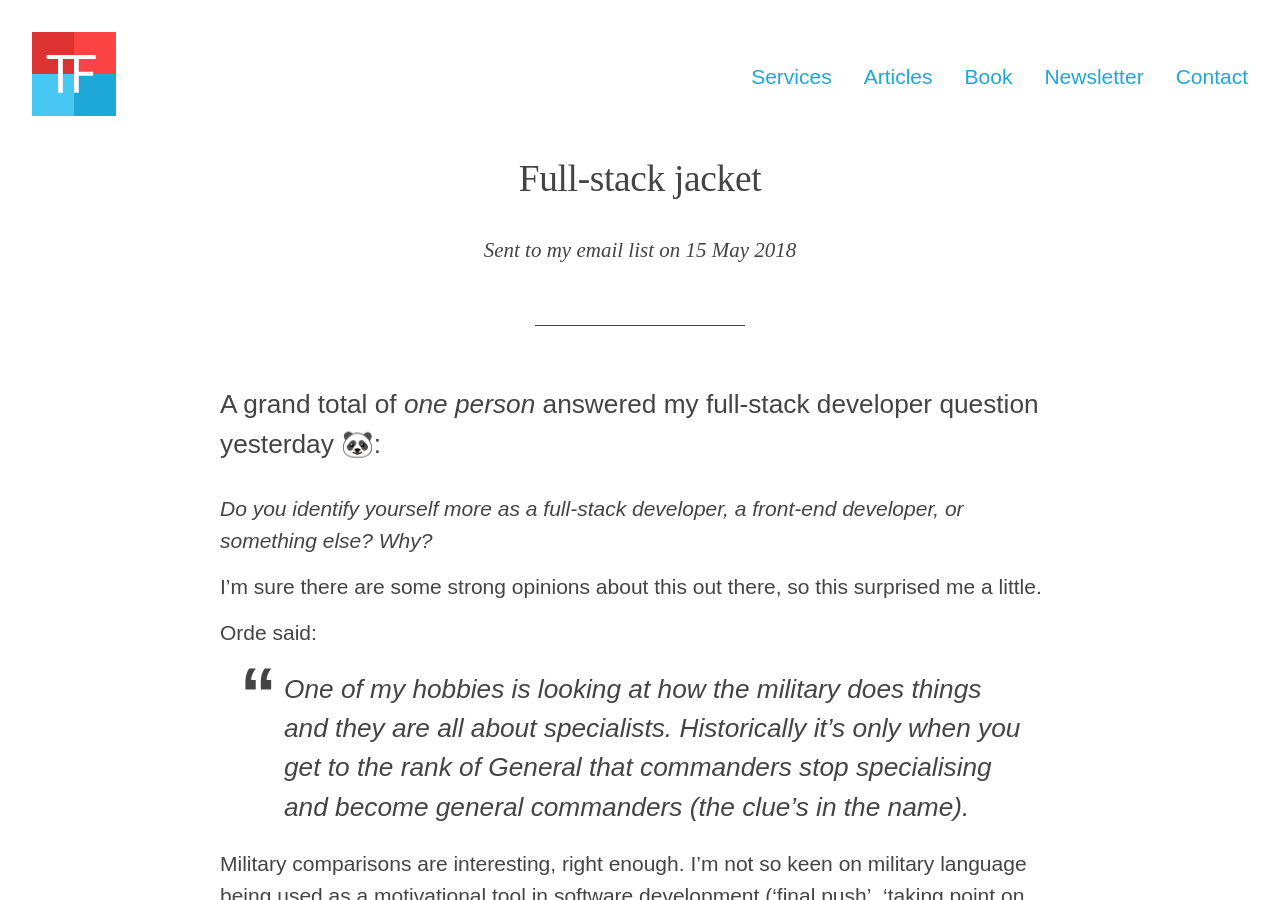
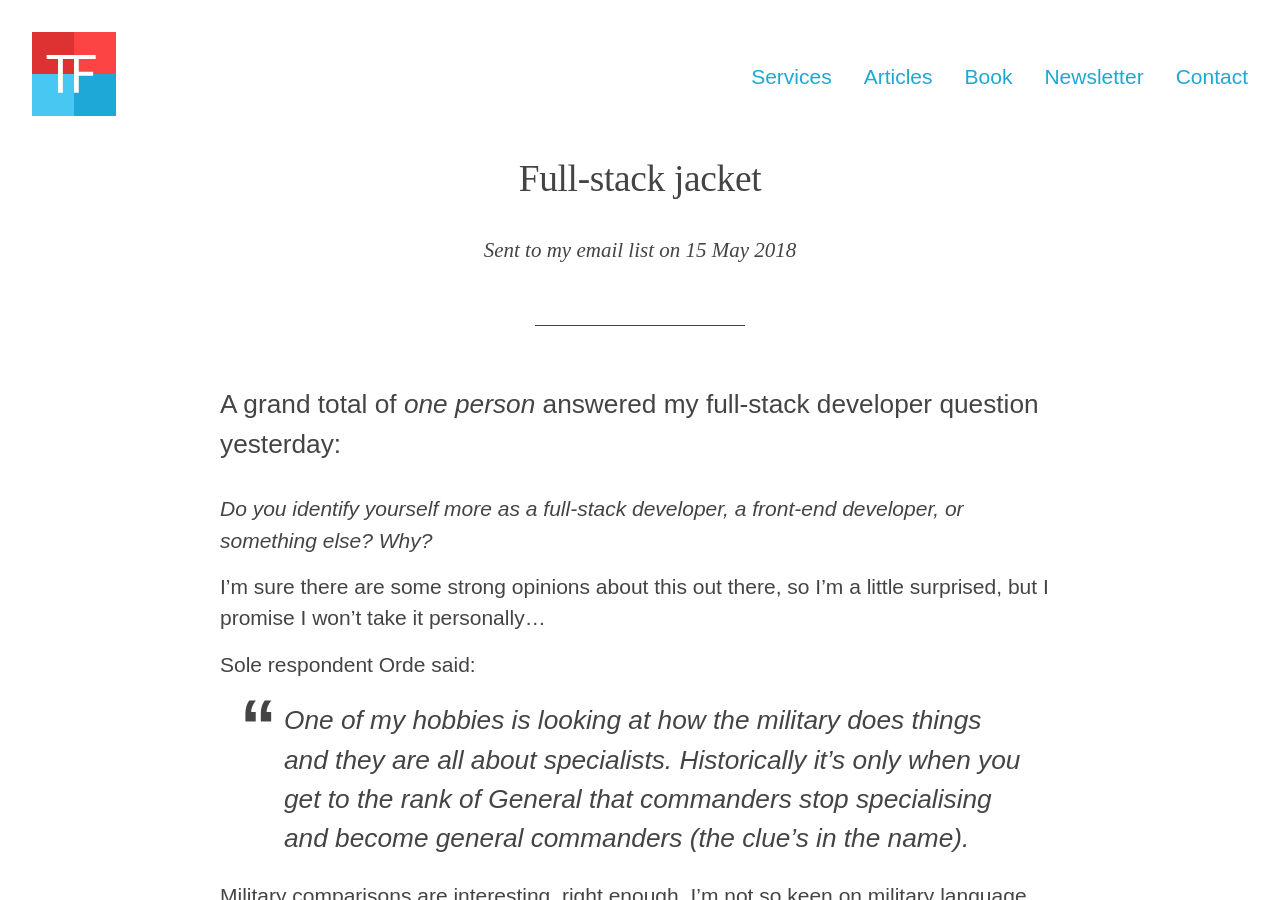
Before and after one commit to froots/froots.github.io, a Jekyll site: the page built from _list/20180515.md, in a window 1280 px wide and 900 px high. Built offline with Jekyll 4.4.1, drawn with Linux system fonts in a browser that asks for light colours.

Commit message:
Email ediut

```diff
--- a/_list/20180515.md
+++ b/_list/20180515.md
@@ -3,13 +3,13 @@ title: Full-stack jacket
 date: '2018-05-15 00:00:00'
 ---
 
-A grand total of _one person_ answered my full-stack developer question yesterday 🐼:
+A grand total of _one person_ answered my full-stack developer question yesterday:
 
 _Do you identify yourself more as a full-stack developer, a front-end developer, or something else? Why?_
 
-I'm sure there are some strong opinions about this out there, so this surprised me a little.
+I'm sure there are some strong opinions about this out there, so I'm a little surprised, but I promise I won't take it personally...
 
-Orde said:
+Sole respondent Orde said:
 
 > One of my hobbies is looking at how the military does things and they are all about specialists. Historically it's only when you get to the rank of General that commanders stop specialising and become general commanders (the clue's in the name).
 
```
